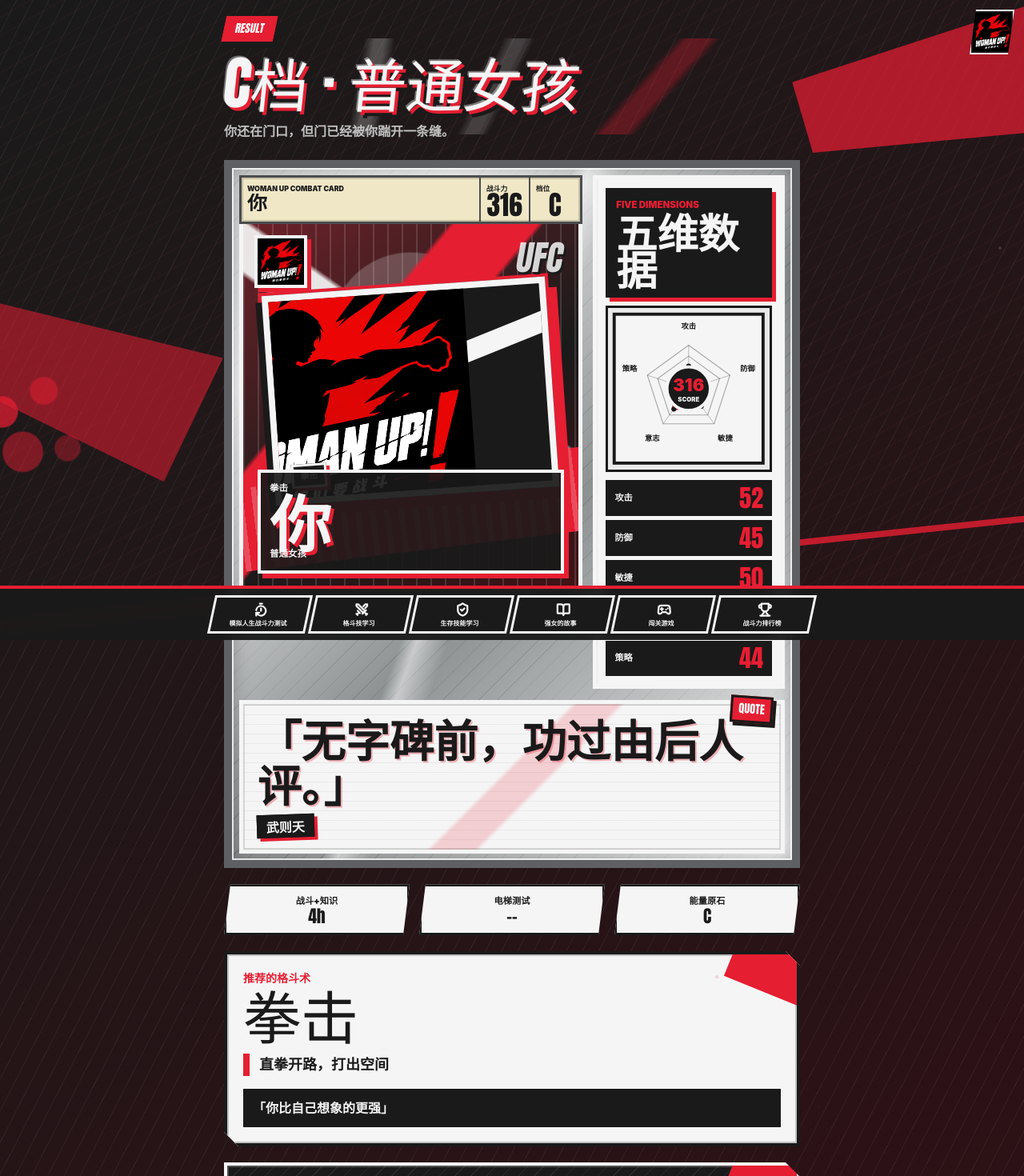
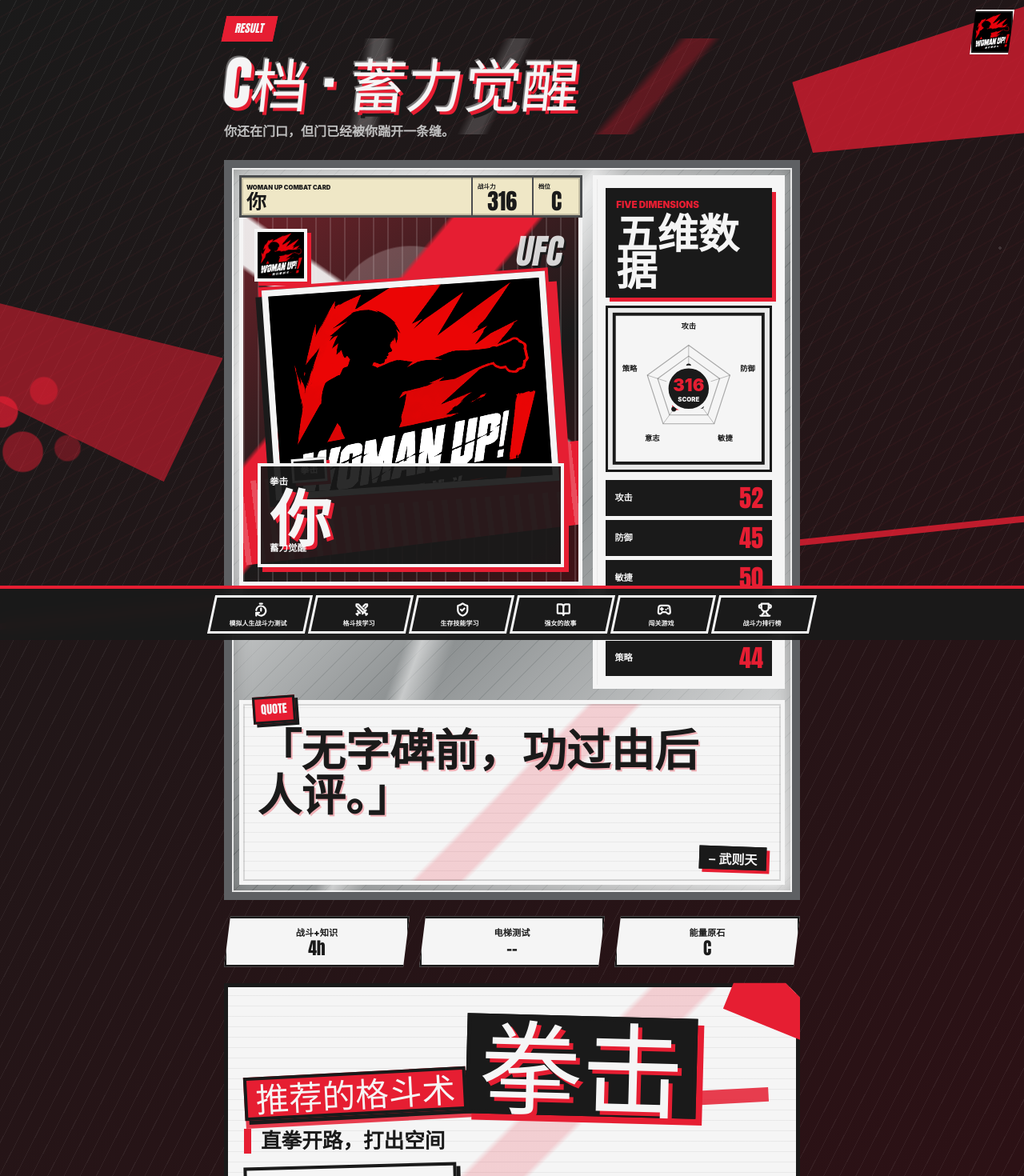
Before and after one commit to hesta1218-collab/womanup, a React (Vite) app: page /result in a window 1280 px wide. Shown: the top 1470 px of the page at 80% size. Built offline with nearby package versions, Linux system fonts and the light colour scheme.

Commit message:
Polish result card typography

```diff
--- a/src/data.js
+++ b/src/data.js
@@ -87,7 +87,7 @@
     timeline: ['你学会了肘膝连击', '你知道要害在哪', '够用，但别松懈', '你庆幸自己当年开始了'],
   },
   C: {
-    title: '普通女孩',
+    title: '蓄力觉醒',
     art: '拳击',
     reason: '直拳开路，打出空间',
     quote: '你比自己想象的更强',
--- a/src/pages/ResultPage.jsx
+++ b/src/pages/ResultPage.jsx
@@ -107,13 +107,11 @@
         <StatPill label="能量原石" value={profile.key} />
       </div>
 
-      <BrutalCard className="mb-5">
-        <div>
-          <p className="text-sm font-black text-blood">推荐的格斗术</p>
-          <h2 className="font-display text-6xl uppercase leading-none text-void sm:text-7xl">{profile.art}</h2>
-          <p className="mt-3 border-l-8 border-blood pl-3 text-lg font-black text-void">{profile.reason}</p>
-          <p className="mt-4 bg-void p-3 font-black text-paper">「{profile.quote}」</p>
-        </div>
+      <BrutalCard className="match-style-collage mb-5">
+        <p className="match-style-label">推荐的格斗术</p>
+        <h2>{profile.art}</h2>
+        <p className="match-style-reason">{profile.reason}</p>
+        <p className="match-style-quote">「{profile.quote}」</p>
       </BrutalCard>
 
       <div>
--- a/src/styles.css
+++ b/src/styles.css
@@ -429,6 +429,82 @@
   color: #f5f5f5;
 }
 
+.match-style-collage {
+  overflow: visible;
+  border-width: 5px;
+  background:
+    linear-gradient(135deg, transparent 0 52%, rgba(230, 30, 50, 0.18) 53% 60%, transparent 61%),
+    repeating-linear-gradient(0deg, rgba(26, 26, 26, 0.06) 0 1px, transparent 1px 13px),
+    #f5f5f5;
+  padding: 1.1rem;
+  box-shadow: 10px 10px 0 #e61e32, -5px 5px 0 #f5f5f5;
+}
+
+.match-style-collage::before {
+  content: '';
+  position: absolute;
+  left: 22px;
+  right: 34px;
+  top: 48%;
+  z-index: 0;
+  height: 18px;
+  transform: rotate(-3deg);
+  background: rgba(230, 30, 50, 0.85);
+}
+
+.match-style-label {
+  display: inline-block;
+  transform: rotate(-3deg);
+  border: 4px solid #1a1a1a;
+  background: #e61e32;
+  color: #f5f5f5;
+  padding: 0.28rem 0.65rem;
+  font-family: Impact, 'Arial Black', sans-serif;
+  font-size: clamp(1.45rem, 4.8vw, 2.6rem);
+  line-height: 0.9;
+  box-shadow: 5px 5px 0 #1a1a1a;
+}
+
+.match-style-collage h2 {
+  margin-top: 1rem;
+  display: inline-block;
+  transform: rotate(1.5deg);
+  border: 5px solid #1a1a1a;
+  background: #1a1a1a;
+  color: #f5f5f5;
+  padding: 0.25rem 0.7rem 0.38rem;
+  font-family: Impact, 'Arial Black', sans-serif;
+  font-size: clamp(4.5rem, 17vw, 8rem);
+  line-height: 0.82;
+  text-transform: uppercase;
+  text-shadow: 5px 5px 0 #e61e32;
+  box-shadow: 8px 8px 0 #e61e32;
+}
+
+.match-style-reason {
+  margin-top: 1rem;
+  max-width: 36rem;
+  border-left: 9px solid #e61e32;
+  padding-left: 0.75rem;
+  color: #1a1a1a;
+  font-size: clamp(1.1rem, 3vw, 1.6rem);
+  font-weight: 950;
+  line-height: 1.2;
+}
+
+.match-style-quote {
+  margin-top: 0.9rem;
+  display: inline-block;
+  transform: rotate(-1.5deg);
+  background: #f5f5f5;
+  border: 4px solid #1a1a1a;
+  color: #1a1a1a;
+  padding: 0.45rem 0.65rem;
+  font-size: clamp(1rem, 2.5vw, 1.35rem);
+  font-weight: 950;
+  box-shadow: 5px 5px 0 #1a1a1a;
+}
+
 .timeline-row {
   display: grid;
   grid-template-columns: 58px 1fr;
@@ -781,7 +857,7 @@
 
 .ufc-grade-row {
   display: grid;
-  grid-template-columns: 1fr 62px 62px;
+  grid-template-columns: minmax(0, 1fr) 76px 58px;
   border: 3px solid #4b4d4f;
   background: #efe7c6;
   color: #1a1a1a;
@@ -789,9 +865,12 @@
 }
 
 .ufc-grade-row > div {
+  display: grid;
+  align-content: center;
   min-width: 0;
   border-right: 2px solid #4b4d4f;
-  padding: 0.42rem 0.45rem;
+  padding: 0.36rem 0.38rem;
+  overflow: hidden;
 }
 
 .ufc-grade-row > div:last-child {
@@ -806,9 +885,10 @@
 }
 
 .ufc-grade-row span {
-  font-size: 0.55rem;
+  font-size: 0.48rem;
   letter-spacing: 0;
   text-transform: uppercase;
+  white-space: nowrap;
 }
 
 .ufc-grade-row strong {
@@ -822,10 +902,9 @@
 }
 
 .ufc-grade-row b {
-  margin-top: 0.1rem;
-  font-family: Impact, 'Arial Black', sans-serif;
-  font-size: 2.1rem;
-  line-height: 0.8;
+  font-family: Impact, 'Arial Black', sans-serif;
+  font-size: 1.75rem;
+  line-height: 0.88;
   text-align: center;
 }
 
@@ -933,10 +1012,10 @@
 
 .ufc-logo-fighter img {
   display: block;
-  height: auto;
-  width: 210%;
+  height: 100%;
+  width: 100%;
   object-fit: cover;
-  transform: translate(-28%, -18%);
+  object-position: center center;
   filter: contrast(1.22) saturate(0.9);
 }
 
@@ -1079,6 +1158,9 @@
 .ufc-signature {
   grid-column: 1 / -1;
   position: relative;
+  display: grid;
+  min-height: 168px;
+  align-content: start;
   border: 5px solid #f5f5f5;
   background:
     linear-gradient(135deg, transparent 0 48%, rgba(230, 30, 50, 0.18) 49% 55%, transparent 56%),
@@ -1092,9 +1174,9 @@
 .ufc-signature::before {
   content: 'QUOTE';
   position: absolute;
-  right: 0.65rem;
+  left: 0.75rem;
   top: -0.65rem;
-  transform: rotate(4deg);
+  transform: rotate(-4deg);
   border: 3px solid #1a1a1a;
   background: #e61e32;
   color: #f5f5f5;
@@ -1105,7 +1187,8 @@
 }
 
 .ufc-signature p {
-  margin: 0;
+  max-width: 88%;
+  margin: 0.7rem 0 2.4rem;
   font-family: Impact, 'Arial Black', sans-serif;
   font-size: clamp(1.8rem, 5vw, 3.45rem);
   font-weight: 950;
@@ -1115,9 +1198,11 @@
 }
 
 .ufc-signature strong {
+  justify-self: end;
+  align-self: end;
   display: inline-block;
-  margin-top: 0.6rem;
-  transform: rotate(-2deg);
+  margin-top: 0;
+  transform: rotate(2deg);
   border: 3px solid #1a1a1a;
   background: #1a1a1a;
   color: #f5f5f5;
@@ -1126,6 +1211,10 @@
   font-size: 1rem;
   line-height: 1;
   box-shadow: 4px 4px 0 #e61e32;
+}
+
+.ufc-signature strong::before {
+  content: '— ';
 }
 
 .ufc-card-footer {
@@ -1502,7 +1591,7 @@
   }
 
   .ufc-grade-row {
-    grid-template-columns: 1fr 54px 48px;
+    grid-template-columns: minmax(0, 1fr) 62px 44px;
   }
 
   .ufc-grade-row > div {
@@ -1514,7 +1603,7 @@
   }
 
   .ufc-grade-row b {
-    font-size: 1.65rem;
+    font-size: 1.35rem;
   }
 
   .ufc-art-frame {
```
